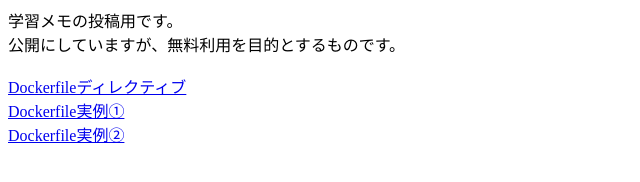
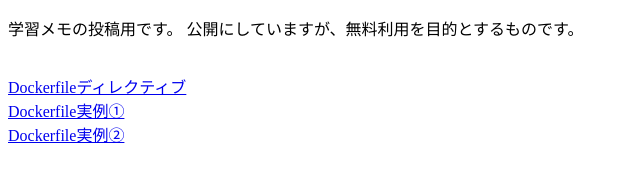
Before and after one commit to opei-lab/tech-notes, a plain HTML site: page index.html in a window 1280 px wide. Shown: the whole page, without its empty margins (0-640 px from the left). Drawn offline with Linux system fonts and the light colour scheme.

Commit message:
Update index.html

```diff
--- a/index.html
+++ b/index.html
@@ -7,8 +7,10 @@
 </head>
 
 <body>
-  学習メモの投稿用です。<br>
-  公開にしていますが、無料利用を目的とするものです。<br>
+  <p>
+  学習メモの投稿用です。
+  公開にしていますが、無料利用を目的とするものです。
+  </p>
   <br>
   <a href="https://opei-lab.github.io/tech-notes/docker_table_enhanced.html">Dockerfileディレクティブ</a><br>
   <a href="https://opei-lab.github.io/tech-notes/説明①.html">Dockerfile実例①</a><br>
```
